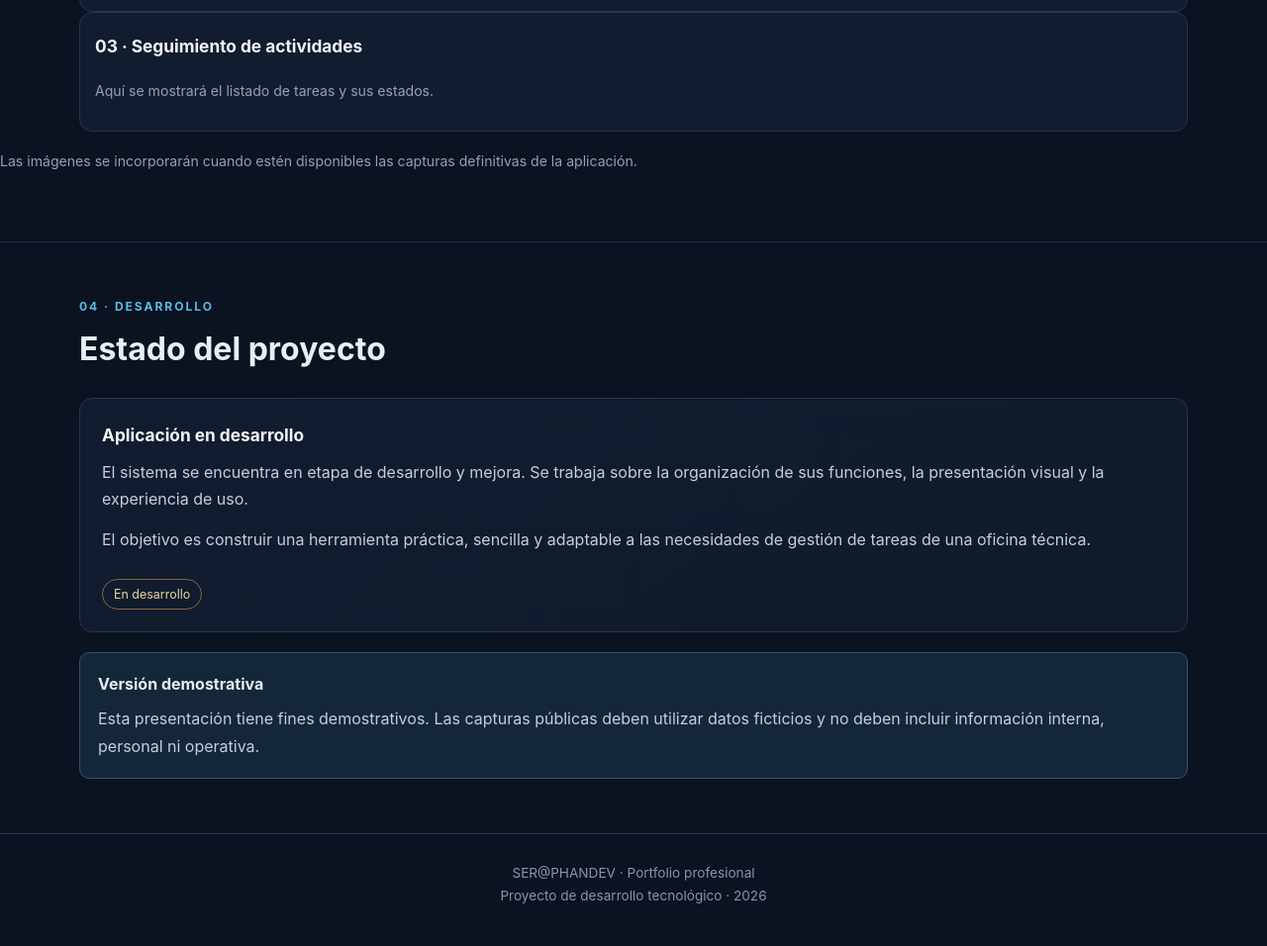
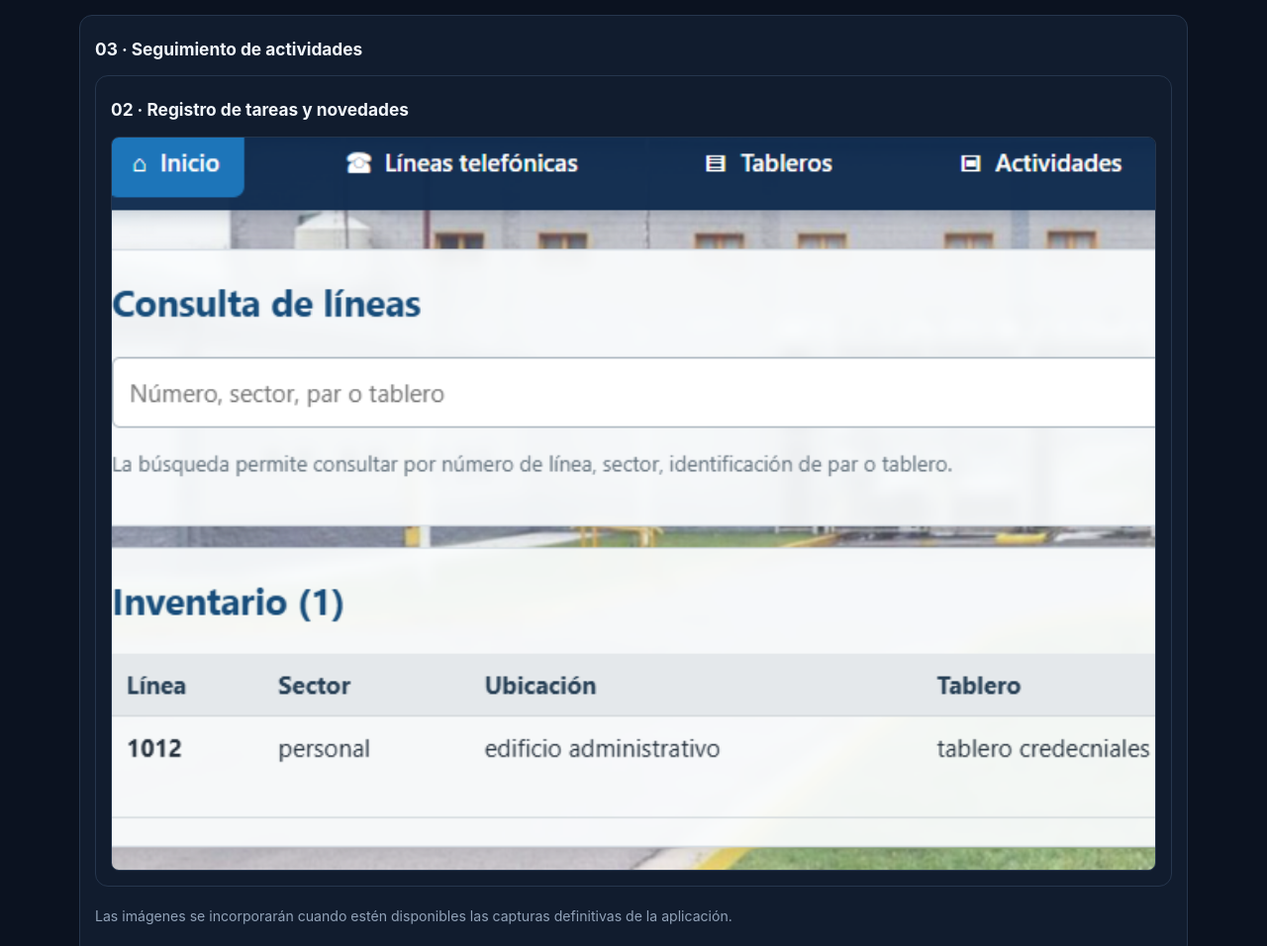
Before and after one commit to ematal210685-creator/ematal210685-creator.github.io, a plain HTML site: page proyectos/oficina-tecnica.html in a window 1280 px wide. Shown: the part 3272-4228 px from the top of the page at 99% size. Drawn offline with Linux system fonts and the light colour scheme.

Commit message:
Refactor gallery section in oficina-tecnica.html
Removed unnecessary HTML elements and cleaned up structure for the gallery section.

```diff
--- a/proyectos/oficina-tecnica.html
+++ b/proyectos/oficina-tecnica.html
@@ -463,14 +463,11 @@
       <div class="gallery">
 
         <article class="capture-card">
-          <h3>01 · Pantalla principal</h3>
+  <h3>01 · Pantalla principal</h3>
 
-          <img src="../imagenes/oficina-tecnica-01.png"
-     alt="Pantalla principal de la aplicación">
-              Aquí se mostrará la vista general de la aplicación.
-            </p>
-          </div>
-        </article>
+  <img src="../imagenes/oficina-tecnica-01.png"
+       alt="Pantalla principal de la aplicación">
+</article>
 
         <article class="capture-card">
           <h3>02 · Registro de tareas y novedades</h3>
@@ -487,16 +484,12 @@
         <article class="capture-card">
           <h3>03 · Seguimiento de actividades</h3>
 
-          <d<img src="../imagenes/oficina-tecnica-02.png"
-     alt="Pantalla principal de la aplicación">
-            <p class="note">
-              Aquí se mostrará el listado de tareas y sus estados.
-            </p>
-          </div>
-        </article>
+         <article class="capture-card">
+  <h3>02 · Registro de tareas y novedades</h3>
 
-      </div>
-
+  <img src="../imagenes/oficina-tecnica-02.png"
+       alt="Registro de tareas y novedades">
+</article>
       <p class="note">
         Las imágenes se incorporarán cuando estén disponibles
         las capturas definitivas de la aplicación.
```
